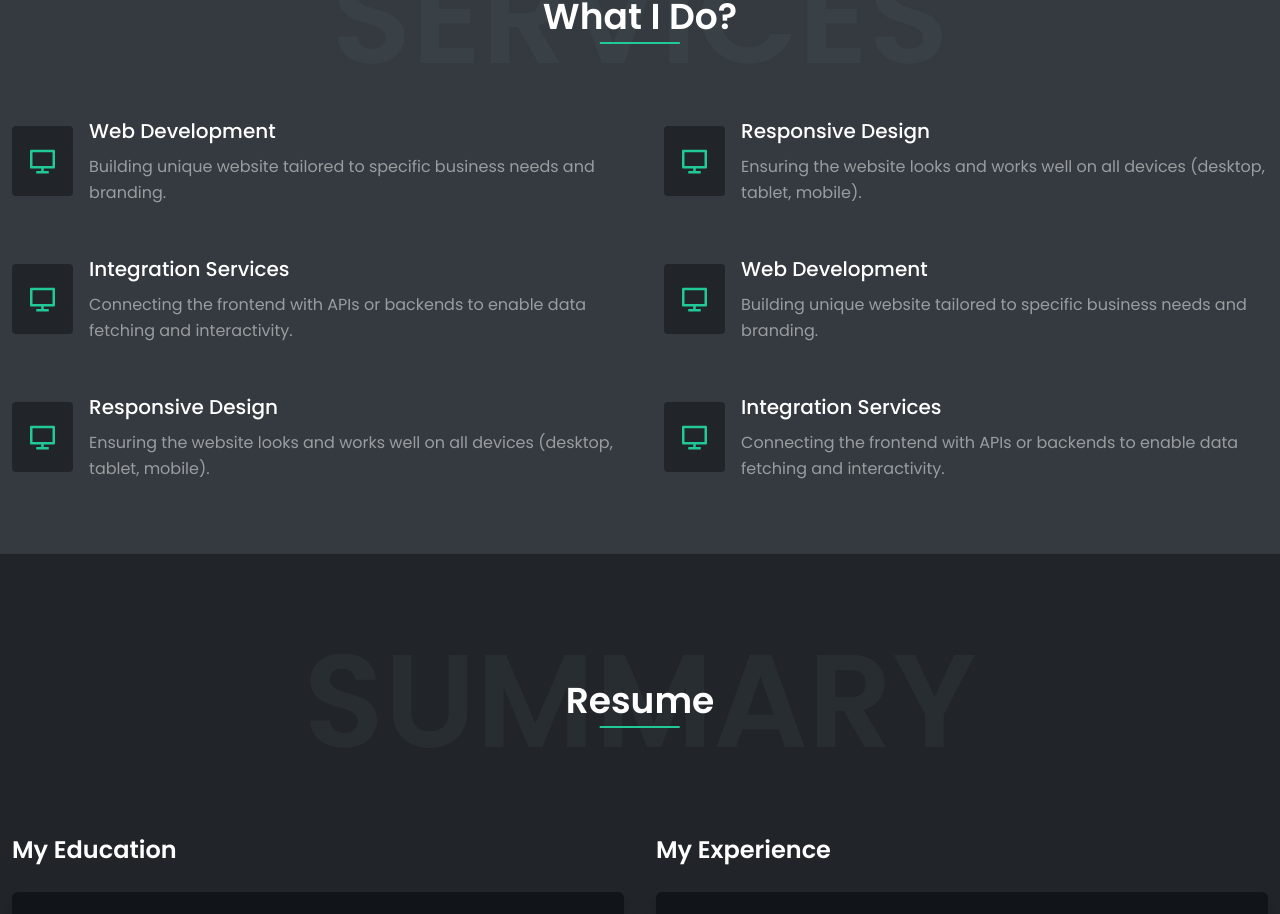
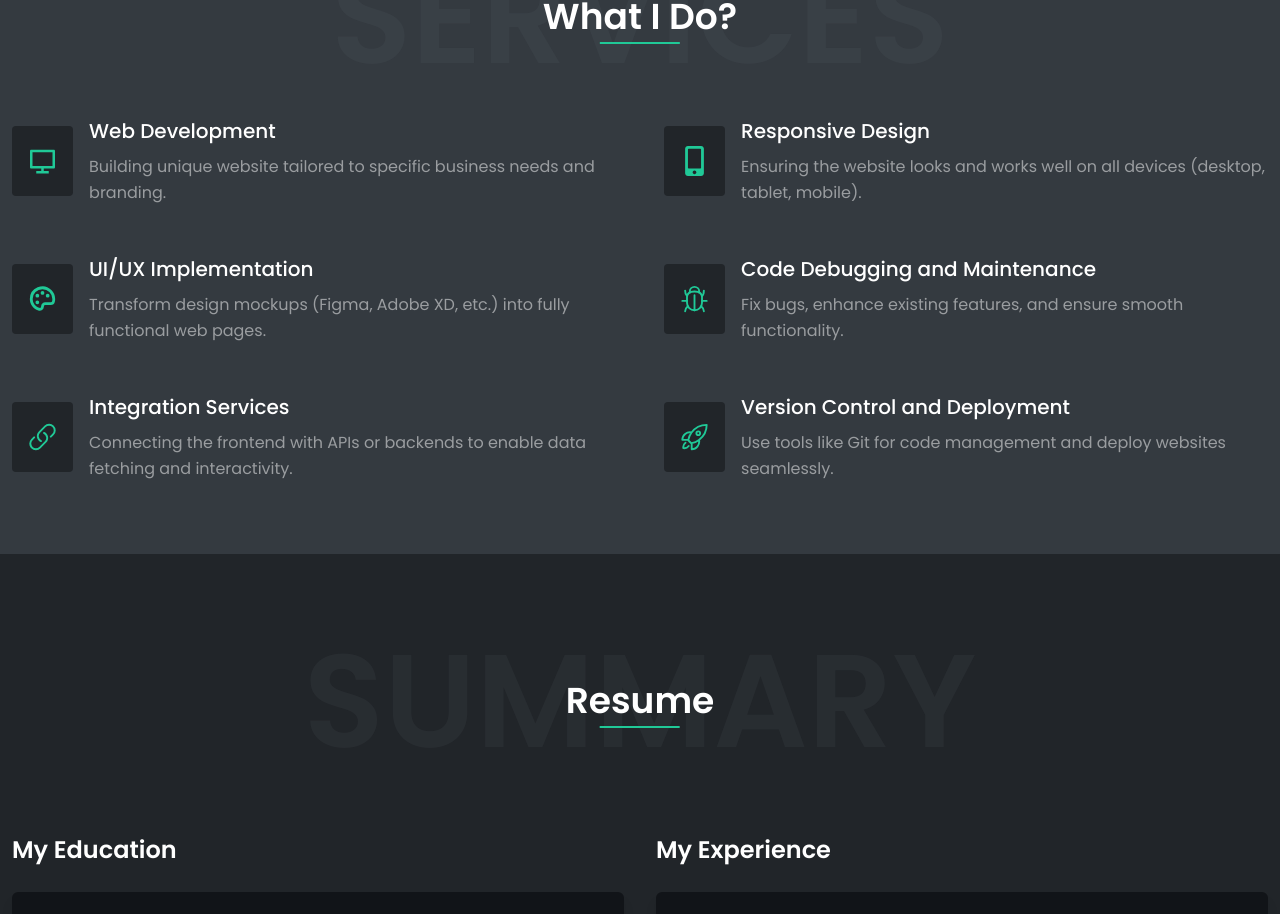
Before and after one commit to morshedsajid26/My-Portfolio, a React (Vite) app in the folder portfolio-project/: page / in a window 1280 px wide. Shown: the part 1586-2500 px from the top of the page. Built offline with nearby package versions, Linux system fonts and the light colour scheme.

Commit message:
service done

```diff
--- a/portfolio-project/src/Component/Pages/Services.jsx
+++ b/portfolio-project/src/Component/Pages/Services.jsx
@@ -4,6 +4,12 @@ import TitleHeader from '../Layer/TitleHeader'
 import ServicePart from '../Layer/ServicePart'
 
 import { RiComputerLine } from "react-icons/ri";
+import { HiLink, HiOutlineRocketLaunch } from 'react-icons/hi2';
+import { PiPaletteBold } from 'react-icons/pi';
+import { DiResponsive } from 'react-icons/di';
+import { FaMobileRetro } from 'react-icons/fa6';
+import { FaBug, FaLink, FaMobileAlt } from 'react-icons/fa';
+import { IoBugOutline } from 'react-icons/io5';
 
 
 
@@ -25,36 +31,40 @@ const Services = () => {
             '/>
 
             <ServicePart
-            icon= {<RiComputerLine className='h-[30px] w-[33px]' />}
+            icon= {<FaMobileAlt className='h-[30px] w-[33px]' />}
             Heading='Responsive Design'
             pText='Ensuring the website looks and works well on all devices (desktop, tablet, mobile).
             '/>
 
+            <ServicePart
+            icon= {<PiPaletteBold className='h-[30px] w-[33px]' />}
+            Heading='UI/UX Implementation'
+            pText='Transform design mockups (Figma, Adobe XD, etc.) into fully functional web pages.
+            '/>
+
+
+
 
             <ServicePart
-            icon= {<RiComputerLine className='h-[30px] w-[33px]' />}
+            icon= {<IoBugOutline className='h-[30px] w-[33px]' />}
+            Heading='Code Debugging and Maintenance'
+            pText='Fix bugs, enhance existing features, and ensure smooth functionality.
+            '/>
+
+
+
+
+            <ServicePart
+            icon= {<HiLink className='h-[30px] w-[33px]' />}
             Heading='Integration Services'
             pText='Connecting the frontend with APIs or backends to enable data fetching and interactivity.
             '/>
 
 
             <ServicePart
-            icon= {<RiComputerLine className='h-[30px] w-[33px]' />}
-            Heading='Web Development'
-            pText='Building unique website tailored to specific business needs and branding.
-            '/>
-
-            <ServicePart
-            icon= {<RiComputerLine className='h-[30px] w-[33px]' />}
-            Heading='Responsive Design'
-            pText='Ensuring the website looks and works well on all devices (desktop, tablet, mobile).
-            '/>
-
-
-            <ServicePart
-            icon= {<RiComputerLine className='h-[30px] w-[33px]' />}
-            Heading='Integration Services'
-            pText='Connecting the frontend with APIs or backends to enable data fetching and interactivity.
+            icon= {<HiOutlineRocketLaunch className='h-[30px] w-[33px]' />}
+            Heading='Version Control and Deployment'
+            pText='Use tools like Git for code management and deploy websites seamlessly.
             '/>
 
 
```
